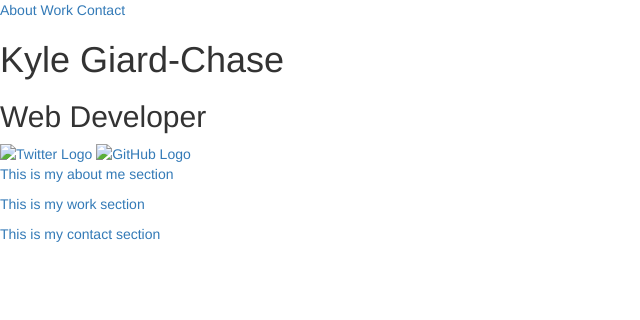
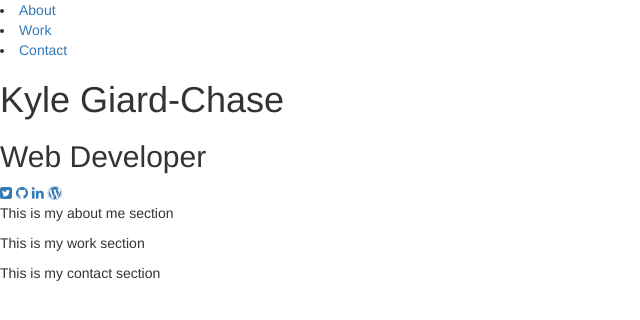
Before and after one commit to k-giardchase/portfolio, a plain HTML site: page hmtl/index.html in a window 1280 px wide. Shown: the whole page, without its empty margins (0-640 px from the left). Drawn offline with nearby package versions, Linux system fonts and the light colour scheme; files that its build step writes are made by us from their sources.

Commit message:
Add font-awesome CSS and social media icons to header

```diff
--- a/hmtl/index.html
+++ b/hmtl/index.html
@@ -4,20 +4,22 @@
   <meta charset='utf-8'>
   <title>Kyle Giard-Chase</title>
   <link href="http://maxcdn.bootstrapcdn.com/bootstrap/3.3.4/css/bootstrap.min.css" rel="stylesheet">
+  <link rel="stylesheet" href="//maxcdn.bootstrapcdn.com/font-awesome/4.3.0/css/font-awesome.min.css">
   <link rel='stylesheet' href='css/style.css'>
 </head>
 <body>
   <nav>
-    <a href='#about'>About</a>
-    <a href='#portfolio'>Work</a>
-    <a href='#contact'>Contact</a>
+    <li><a href='#about'>About</a></li>
+    <li><a href='#portfolio'>Work</a></li>
+    <li><a href='#contact'>Contact</a></li>
   </nav>
   <header>
     <h1>Kyle Giard-Chase</h1>
     <h2>Web Developer</h2>
-    <a href='http://twitter.com/k_giardch'><img src='img/twitter-wrap.png' alt='Twitter Logo' class='social-icon'>
-    <a href=''><img src='git' alt='GitHub Logo' class='social-icon'>
-    <a href='http://linkedin.com/in/k-giardchase'
+    <a href='http://www.twitter.com/k_giardch'><i class="fa fa-twitter-square"></i></a>
+    <a href='http://www.github.com/k-giardchase'><i class="fa fa-github"></i></a>
+    <a href='http://www.linkedin.com/in/kgiardchase'><i class="fa fa-linkedin"></i></a>
+    <a href='h4ckademia.com'><i class="fa fa-wordpress"></i></a>
   </header>
   <section id='about'>
     <p>This is my about me section</p>
```
